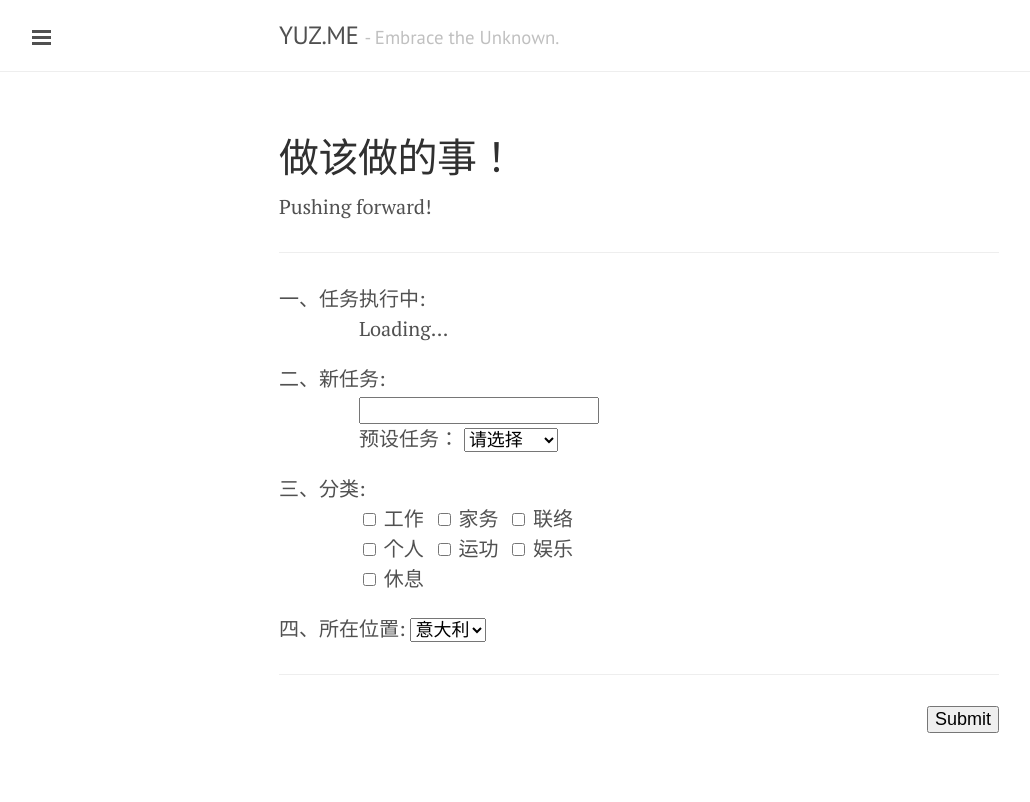
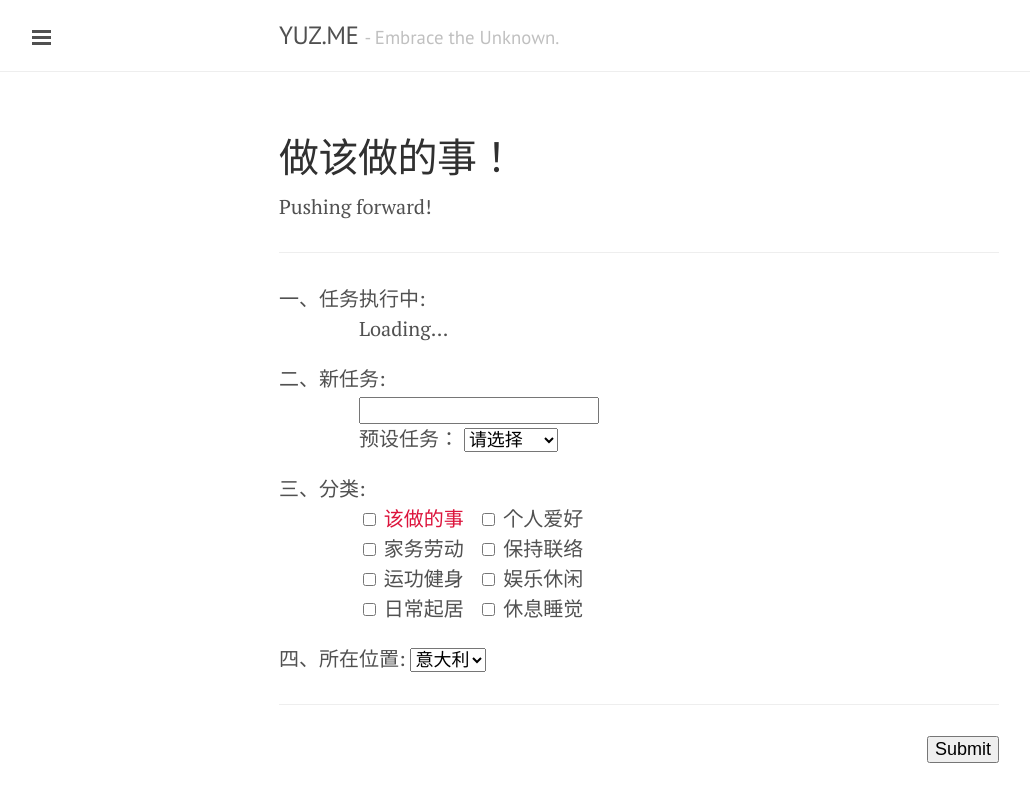
Before and after one commit to yusite/yuz.me, a Jekyll site: the page built from log.md, in a window 1280 px wide. Shown: the top 802 px of the page, without its empty margins (1-1031 px from the left). Built offline with Jekyll 4.4.1, drawn with Linux system fonts in a browser that asks for light colours; Markdown is read by kramdown in place of the engine named in the settings.

Commit message:
update log page

```diff
--- a/log.md
+++ b/log.md
@@ -31,20 +31,29 @@ Pushing forward!
             <option value="联络朋友">联络朋友</option>
             <option value="联络家人">联络家人</option>
             <option value="学习编程">学习编程</option>
-            <option value="编程">编程</option>
+            <option value="编程任务">编程任务</option>
             </select>
             </li>
         </ul>
     </li>
     <li>分类:
         <ul style="list-style:none;">
-            <li><input type="checkbox" id ="a1" name="category" value="工作"><label for="a1"> 工作</label>&nbsp;
-            <input type="checkbox" id ="a6" name="category" value="家务"><label for="a6"> 家务</label>&nbsp;
-            <input type="checkbox" id ="a7" name="category" value="联络"><label for="a7"> 联络</label></li>
-            <li><input type="checkbox" id ="a2" name="category" value="个人"><label for="a2"> 个人</label>&nbsp;
-            <input type="checkbox" id ="a4" name="category" value="运功"><label for="a4"> 运功</label>&nbsp;
-            <input type="checkbox" id ="a3" name="category" value="娱乐"><label for="a3"> 娱乐</label></li>
-            <li><input type="checkbox" id ="a5" name="category" value="休息"><label for="a5"> 休息</label></li>
+            <li>
+                <input type="checkbox" id ="a1" name="category" value="该做的事"><label for="a1" style="color:Crimson;"> 该做的事</label>&nbsp;&nbsp;
+                <input type="checkbox" id ="a2" name="category" value="个人爱好"><label for="a2"> 个人爱好</label>
+            </li>
+            <li>
+                <input type="checkbox" id ="a3" name="category" value="家务劳动"><label for="a3"> 家务劳动</label>&nbsp;&nbsp;
+                <input type="checkbox" id ="a4" name="category" value="保持联络"><label for="a4"> 保持联络</label>
+            </li>
+            <li>
+                <input type="checkbox" id ="a5" name="category" value="运功健身"><label for="a5"> 运功健身</label>&nbsp;&nbsp;
+                <input type="checkbox" id ="a6" name="category" value="娱乐休闲"><label for="a6"> 娱乐休闲</label>
+            </li>
+            <li>
+                <input type="checkbox" id ="a7" name="category" value="日常起居"><label for="a7"> 日常起居</label>&nbsp;&nbsp;
+                <input type="checkbox" id ="a8" name="category" value="休息睡觉"><label for="a8"> 休息睡觉</label>
+            </li>
         </ul>
     </li>
     <li>所在位置:
```
